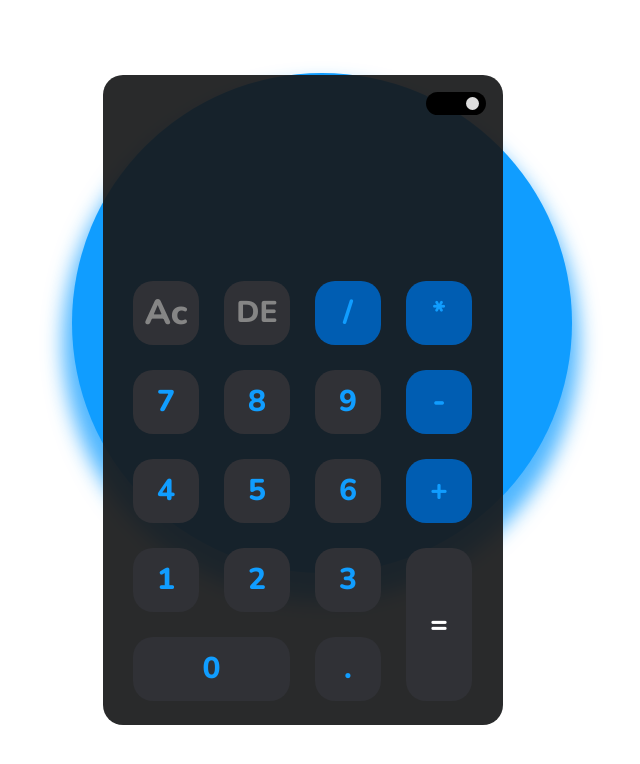
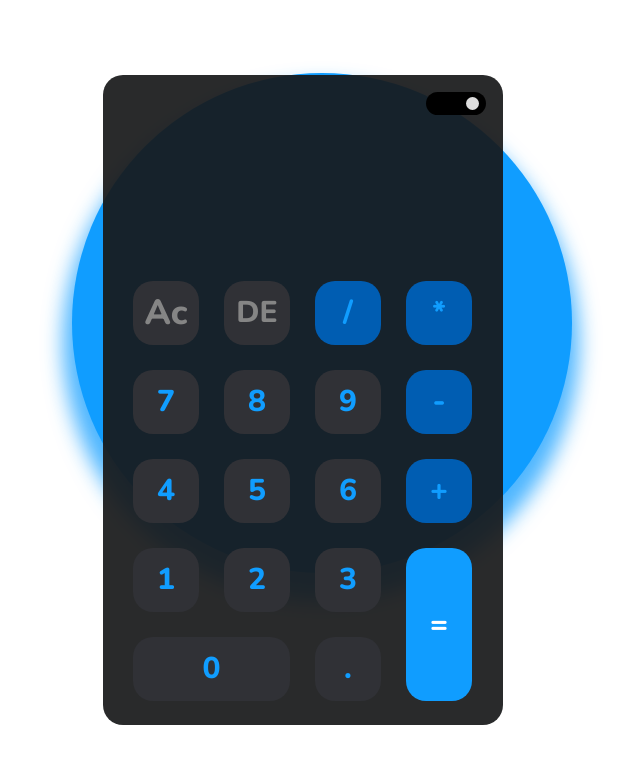
Before and after one commit to Sa3dMustafa/Calculator, a plain HTML site: page index.html in a window 1280 px wide. Both pictures are taken after a click on the checkbox 793 px from the left and 103 px from the top of the page. Shown: the whole page, without its empty margins (337-977 px from the left). Drawn offline with nearby package versions, Linux system fonts and the light colour scheme.

Commit message:
Update main.css

```diff
--- a/css/main.css
+++ b/css/main.css
@@ -206,6 +206,9 @@ body {
     background-color: #005db2 !important;
     border: none !important;
 }
+.Dark .equal{
+    background-color: #109dff !important;
+}
 /* end dark mode */
 
 /*  themeToggle to change between dark and light  */
```
